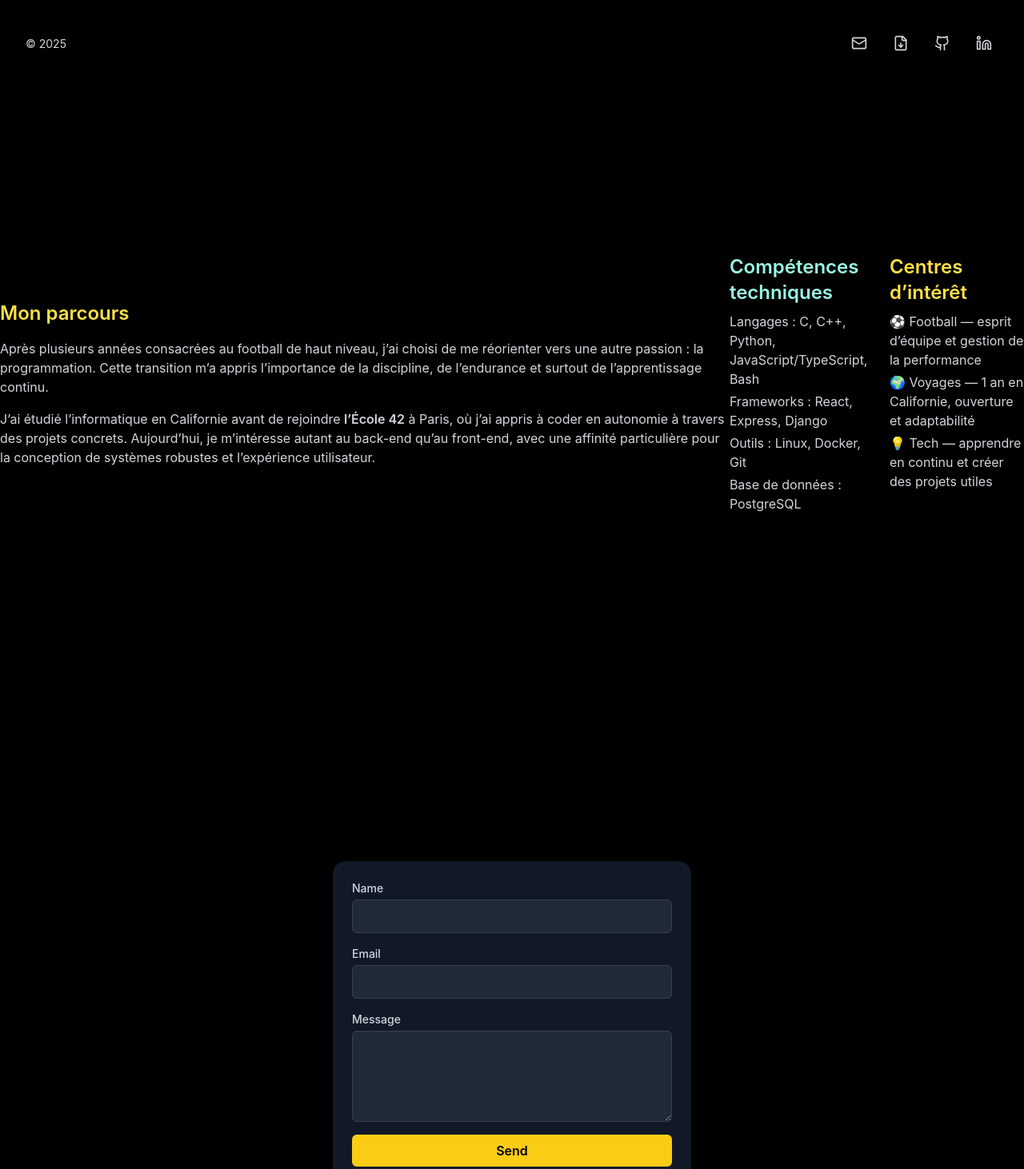
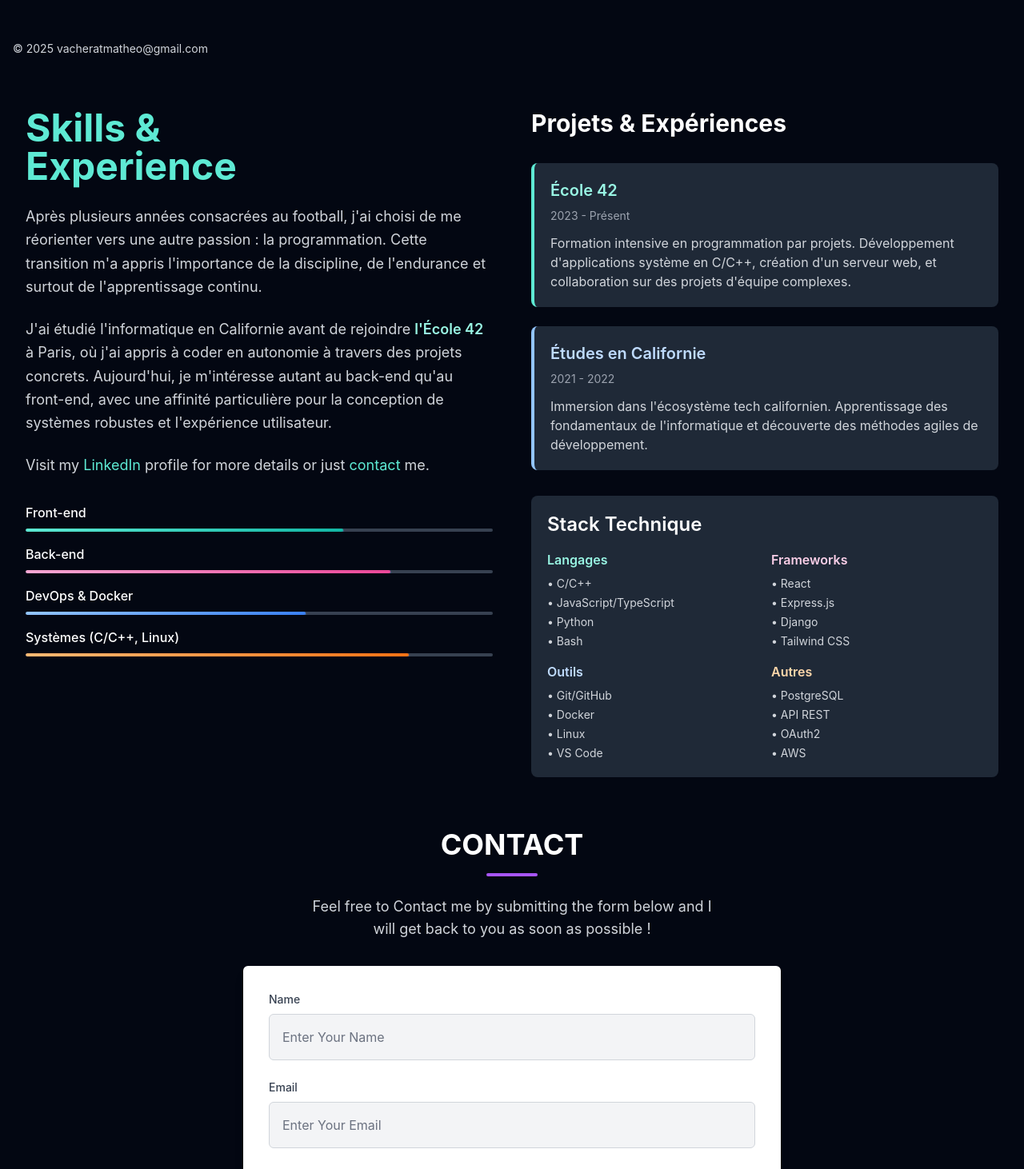
Before and after one commit to mvachera/Portfolio, a React (Create React App) app: page / in a window 1280 px wide. Shown: the part 720-2182 px from the top of the page at 80% size. Built offline with nearby package versions, Linux system fonts and the light colour scheme.

Commit message:
about and contact upgraded and others changes

```diff
--- a/src/components/Footer.tsx
+++ b/src/components/Footer.tsx
@@ -2,47 +2,9 @@ import { Mail, FileDown, Github, Linkedin } from "lucide-react";
 
 function Footer() {
 	return (
-		<footer className="bg-transparent w-full fixed bottom-2 flex justify-between items-center px-8">
+		<footer className="bg-transparent w-full fixed bottom-2 flex justify-between items-center px-4">
 			<div>
-				<span className="text-gray-300 text-sm">© 2025</span>
-			</div>
-			<div className="flex space-x-4">
-				<a
-            		href="mailto:vacheratmatheo@gmail.com"
-            		target="_blank"
-            		rel="noopener noreferrer"
-            		className="text-gray-300 hover:text-gray-300 transition-colors duration-200 p-2 hover:bg-gray-800 rounded-full"
-            		title="Email"
-          		>
-            		<Mail size={20} />
-          		</a>
-				<a
-					href="cv.pdf"
-					download
-					className="text-gray-300 hover:text-gray-300 transition-colors duration-200 p-2 hover:bg-gray-800 rounded-full"
-            		title="CV"
-				>
-					<FileDown size={20} />
-				</a>
-          		<a
-            		href="https://github.com/mvachera"
-            		target="_blank"
-            		rel="noopener noreferrer"
-            		className="text-gray-300 hover:text-gray-300 transition-colors duration-200 p-2 hover:bg-gray-800 rounded-full"
-            		title="GitHub"
-          		>
-            		<Github size={20} />
-          		</a>
-
-          		<a
-            		href="https://www.linkedin.com/in/math%C3%A9o-vacherat-b99248348/"
-            		target="_blank"
-            		rel="noopener noreferrer"
-            		className="text-gray-300 hover:text-white-400 transition-colors duration-200 p-2 hover:bg-gray-800 rounded-full"
-            		title="LinkedIn"
-          		>
-            		<Linkedin size={20} />
-          		</a>
+				<span className="text-gray-300 text-sm">© 2025 vacheratmatheo@gmail.com</span>
 			</div>
 		</footer>
 	)
--- a/src/components/Header.tsx
+++ b/src/components/Header.tsx
@@ -1,19 +1,18 @@
 import React from 'react';
-import { Link } from 'react-router-dom';
 import { Home, HelpCircle, Mail, Rocket } from 'lucide-react';
-import reactLogo from '../assets/logo.svg';
+// import reactLogo from '../assets/logo.svg';
 
 function Header() {
 	return (
-		<header className="fixed top-2 flex items-center justify-between w-full px-4">
+		<header className="bg-black fixed py-1 flex items-center justify-between w-full px-4">
 			<div className="flex items-center">
     			<img
-    			    src={reactLogo}
-    			    alt="background logo"
-    			    className="absolute w-24 h-24 opacity-20 animate-spin left-0"
-    			    style={{ animationDuration: '20s' }}
-    			/>
-    			<span className="font-light text-white sans-extralight ml-16">Mathéo Vacherat</span>
+  					src="me.png"
+  					alt="background logo"
+  					className="absolute w-16 h-16 animate-spin ml-2 mt-4 left-0 rounded-xl"
+  					style={{ animationDuration: '20s' }}
+				/>
+    			<span className="font-light text-white sans-extralight ml-16 mt-2">Mathéo Vacherat</span>
 			</div>
 			<nav className="flex justify-center space-x-6 px-6 py-3">
 				<a href="#home" className='flex items-center space-x-1'>
@@ -28,10 +27,10 @@ function Header() {
 					<Mail size={16} className='text-yellow-500' />
 					<span className='text-gray-400 hover:text-white'>Contact</span>
 				</a>
-				<Link to="/Projects" className='flex items-center space-x-1'>
+				<a href="#projects" className='flex items-center space-x-1'>
 					<Rocket size={16} className='text-purple-500' />
 					<span className='text-gray-400 hover:text-white'>Projects</span>
-				</Link>
+				</a>
 			</nav>
 			<div className="w-40"></div>
 		</header>
--- /dev/null
+++ b/src/components/Mes_contacts.tsx
@@ -0,0 +1,49 @@
+import { Mail, FileDown, Github, Linkedin } from "lucide-react";
+
+function Mes_contacts() {
+	return (
+		<div className="fixed left-0 top-1/2 transform -translate-y-1/2 z-50">
+			<div className="bg-gray-900 rounded-r-lg shadow-lg p-3">
+				<div className="flex flex-col space-y-4">
+					<a
+						href="cv.pdf"
+						download
+						className="text-gray-300 hover:text-white transition-colors duration-200 p-2 hover:bg-gray-800 rounded-full"
+						title="CV"
+					>
+						<FileDown size={20} />
+					</a>
+					<a
+						href="mailto:vacheratmatheo@gmail.com"
+						target="_blank"
+						rel="noopener noreferrer"
+						className="text-gray-300 hover:text-white transition-colors duration-200 p-2 hover:bg-gray-800 rounded-full"
+						title="Email"
+					>
+						<Mail size={20} />
+					</a>
+					<a
+						href="https://github.com/mvachera"
+						target="_blank"
+						rel="noopener noreferrer"
+						className="text-gray-300 hover:text-white transition-colors duration-200 p-2 hover:bg-gray-800 rounded-full"
+						title="GitHub"
+					>
+						<Github size={20} />
+					</a>
+					<a
+						href="https://www.linkedin.com/in/math%C3%A9o-vacherat-b99248348/"
+						target="_blank"
+						rel="noopener noreferrer"
+						className="text-gray-300 hover:text-white transition-colors duration-200 p-2 hover:bg-gray-800 rounded-full"
+						title="LinkedIn"
+					>
+						<Linkedin size={20} />
+					</a>
+				</div>
+			</div>
+		</div>
+	);
+}
+
+export default Mes_contacts;
--- a/src/pages/About.tsx
+++ b/src/pages/About.tsx
@@ -1,48 +1,178 @@
 function About() {
   return (
-		<div className="min-h-screen flex justify-center items-center">
-			<div className="space-y-4">
-          <h2 className="text-2xl font-semibold text-yellow-300">Mon parcours</h2>
+    <div className="min-h-screen text-white p-8 flex items-center">
+      <div className="max-w-7xl mx-auto mt-6">
+        <div className="grid lg:grid-cols-2 gap-12">
+          {/* Section gauche - Skills & Experience */}
+          <div className="space-y-8">
+            <div>
+              <h1 className="text-5xl font-bold text-teal-300 mb-6">
+                Skills &<br />
+                Experience
+              </h1>
+
+              <div className="space-y-6">
+                <p className="text-gray-300 text-lg leading-relaxed">
+                  Après plusieurs années consacrées au football, j'ai choisi
+                  de me réorienter vers une autre passion : la programmation. Cette
+                  transition m'a appris l'importance de la discipline, de l'endurance et
+                  surtout de l'apprentissage continu.
+                </p>
+
+                <p className="text-gray-300 text-lg leading-relaxed">
+                  J'ai étudié l'informatique en Californie avant de rejoindre{" "}
+                  <span className="font-semibold text-teal-200">l'École 42</span> à Paris, où j'ai appris
+                  à coder en autonomie à travers des projets concrets. Aujourd'hui, je
+                  m'intéresse autant au back-end qu'au front-end, avec une affinité
+                  particulière pour la conception de systèmes robustes et l'expérience
+                  utilisateur.<br/>
+                </p>
+                <p className="text-gray-300 text-lg leading-relaxed">
+                  Visit my{" "}
+                  <a
+                    href="https://www.linkedin.com/in/math%C3%A9o-vacherat-b99248348"
+                    target="_blank"
+                    rel="noopener noreferrer"
+                    className="text-teal-300 hover:underline"
+                  >
+                    LinkedIn
+                  </a>{" "}
+                  profile for more details or just{" "}
+                  <a
+                    href="#contact"
+                    className="text-teal-300 hover:underline"
+                  >
+                    contact
+                  </a>{" "}
+                  me.
+                </p>
+
+              </div>
+
+              {/* Barres de compétences techniques */}
+              <div className="mt-8 space-y-4">
+                <div>
+                  <div className="flex justify-between mb-2">
+                    <span className="text-white font-medium">Front-end</span>
+                  </div>
+                  <div className="w-full bg-gray-700 rounded-full h-1 overflow-hidden">
+                    <div className="bg-gradient-to-r from-teal-300 to-teal-500 h-1 rounded-full
+                    transition-all duration-1000 ease-out animate-pulse shadow-sm shadow-blue-400"
+                    style={{width: '68%'}}></div>
+                  </div>
+                </div>
+
+                <div>
+                  <div className="flex justify-between mb-2">
+                    <span className="text-white font-medium">Back-end</span>
+                  </div>
+                  <div className="w-full bg-gray-700 rounded-full h-1 overflow-hidden">
+                    <div className="bg-gradient-to-r from-pink-300 to-pink-500 h-1 rounded-full
+                    transition-all duration-1000 ease-out animate-pulse shadow-sm shadow-blue-400"
+                    style={{width: '78%'}}></div>
+                  </div>
+                </div>
+
+                <div>
+                  <div className="flex justify-between mb-2">
+                    <span className="text-white font-medium">DevOps & Docker</span>
+                  </div>
+                  <div className="w-full bg-gray-700 rounded-full h-1 overflow-hidden">
+                    <div className="bg-gradient-to-r from-blue-300 to-blue-500 h-1 rounded-full
+                    transition-all duration-1000 ease-out animate-pulse shadow-sm shadow-blue-400"
+                    style={{width: '60%'}}></div>
+                  </div>
+                </div>
+
+                <div>
+                  <div className="flex justify-between mb-2">
+                    <span className="text-white font-medium">Systèmes (C/C++, Linux)</span>
+                  </div>
+                  <div className="w-full bg-gray-700 rounded-full h-1 overflow-hidden">
+                    <div className="bg-gradient-to-r from-orange-300 to-orange-500 h-1 rounded-full
+                    transition-all duration-1000 ease-out animate-pulse shadow-sm shadow-blue-400"
+                    style={{width: '82%'}}></div>
+                  </div>
+                </div>
+              </div>
+            </div>
+          </div>
+
+          {/* Section droite - Projets & Expériences */}
+          <div className="space-y-8">
+            <div>
+              <h2 className="text-3xl font-bold text-white mb-8">
+                Projets & Expériences
+              </h2>
+
+              <div className="bg-gray-800 rounded-lg p-5 mb-6 border-l-4 border-teal-300">
+                <h3 className="text-xl font-semibold text-teal-200 mb-2">École 42</h3>
+                <p className="text-gray-400 text-sm mb-3">2023 - Présent</p>
                 <p className="text-gray-300">
-            Après plusieurs années consacrées au football de haut niveau, j’ai choisi
-            de me réorienter vers une autre passion : la programmation. Cette
-            transition m’a appris l’importance de la discipline, de l’endurance et
-            surtout de l’apprentissage continu.
-          </p>
-          <p className="text-gray-300">
-            J’ai étudié l’informatique en Californie avant de rejoindre{" "}
-            <span className="font-semibold">l’École 42</span> à Paris, où j’ai appris
-            à coder en autonomie à travers des projets concrets. Aujourd’hui, je
-            m’intéresse autant au back-end qu’au front-end, avec une affinité
-            particulière pour la conception de systèmes robustes et l’expérience
-            utilisateur.
+                  Formation intensive en programmation par projets. Développement
+                  d'applications système en C/C++, création d'un serveur web,
+                  et collaboration sur des projets d'équipe complexes.
                 </p>
               </div>
-        <div className="grid md:grid-cols-2 gap-8">
+
+              <div className="bg-gray-800 rounded-lg p-5 mb-6 border-l-4 border-blue-300">
+                <h3 className="text-xl font-semibold text-blue-200 mb-2">Études en Californie</h3>
+                <p className="text-gray-400 text-sm mb-3">2021 - 2022</p>
+                <p className="text-gray-300">
+                  Immersion dans l'écosystème tech californien. Apprentissage
+                  des fondamentaux de l'informatique et découverte des méthodes
+                  agiles de développement.
+                </p>
+              </div>
+            </div>
+
+            {/* Section compétences techniques détaillées */}
+            <div className="bg-gray-800 rounded-lg p-5">
+              <h3 className="text-2xl font-semibold text-white mb-4">Stack Technique</h3>
+              <div className="grid grid-cols-2 gap-4">
                 <div>
-            <h2 className="text-2xl font-semibold text-teal-200 mb-2">
-              Compétences techniques
-            </h2>
-            <ul className="space-y-1 text-gray-300">
-              <li>Langages : C, C++, Python, JavaScript/TypeScript, Bash</li>
-              <li>Frameworks : React, Express, Django</li>
-              <li>Outils : Linux, Docker, Git</li>
-              <li>Base de données : PostgreSQL</li>
+                  <h4 className="font-semibold text-teal-200 mb-2">Langages</h4>
+                  <ul className="space-y-1 text-gray-300 text-sm">
+                    <li>• C/C++</li>
+                    <li>• JavaScript/TypeScript</li>
+                    <li>• Python</li>
+                    <li>• Bash</li>
                   </ul>
                 </div>
                 <div>
-            <h2 className="text-2xl font-semibold text-yellow-300 mb-2">
-              Centres d’intérêt
-            </h2>
-            <ul className="space-y-1 text-gray-300">
-              <li>⚽ Football — esprit d’équipe et gestion de la performance</li>
-              <li>🌍 Voyages — 1 an en Californie, ouverture et adaptabilité</li>
-              <li>💡 Tech — apprendre en continu et créer des projets utiles</li>
+                  <h4 className="font-semibold text-pink-200 mb-2">Frameworks</h4>
+                  <ul className="space-y-1 text-gray-300 text-sm">
+                    <li>• React</li>
+                    <li>• Express.js</li>
+                    <li>• Django</li>
+                    <li>• Tailwind CSS</li>
+                  </ul>
+                </div>
+                <div>
+                  <h4 className="font-semibold text-blue-200 mb-2">Outils</h4>
+                  <ul className="space-y-1 text-gray-300 text-sm">
+                    <li>• Git/GitHub</li>
+                    <li>• Docker</li>
+                    <li>• Linux</li>
+                    <li>• VS Code</li>
+                  </ul>
+                </div>
+                <div>
+                  <h4 className="font-semibold text-orange-200 mb-2">Autres</h4>
+                  <ul className="space-y-1 text-gray-300 text-sm">
+                    <li>• PostgreSQL</li>
+                    <li>• API REST</li>
+                    <li>• OAuth2</li>
+                    <li>• AWS</li>
                   </ul>
                 </div>
               </div>
             </div>
-	)
+          </div>
+        </div>
+      </div>
+    </div>
+  );
 }
 
 export default About;
--- a/src/pages/Accueil.tsx
+++ b/src/pages/Accueil.tsx
@@ -1,13 +1,15 @@
 import Header from '../components/Header';
 import Footer from '../components/Footer';
+import Mes_contacts from '../components/Mes_contacts';
 import Home from './Home'
 import About from './About';
 import Contact from './Contact'
 
 function Accueil() {
 	return (
-		<div className="bg-black min-h-screen">
+		<div className="bg-gray-950 min-h-screen">
 			<Header />
+			<Mes_contacts />
 			<section id='home'>
 				<Home />
 			</section>
--- a/src/pages/Contact.tsx
+++ b/src/pages/Contact.tsx
@@ -1,47 +1,67 @@
 function Contact() {
   return (
-		<div className="min-h-screen flex justify-center items-center">
-			<form className="w-full max-w-md bg-gray-900 p-6 rounded-2xl shadow-lg space-y-4">
+    <div className="min-h-screen flex justify-center items-center p-8">
+      <div className="w-full max-w-2xl">
+        {/* Titre CONTACT centré au-dessus du formulaire */}
+        <div className="text-center mb-8">
+          <h1 className="text-4xl font-bold text-white mb-4">CONTACT</h1>
+          <div className="w-16 h-1 bg-purple-500 mx-auto mb-6 rounded-lg"></div>
+          <p className="text-gray-300 text-lg max-w-lg mx-auto">
+            Feel free to Contact me by submitting the form below and I will get back to you as soon as possible !
+          </p>
+        </div>
+
+        {/* Formulaire agrandi */}
+        <form className="bg-white p-8 rounded-md shadow-lg space-y-6">
           <div>
-  				  <label htmlFor="name" className="block text-sm font-medium text-gray-300">Name</label>
+            <label htmlFor="name" className="block text-sm font-medium text-gray-700 mb-2">Name</label>
             <input
               type="text"
               id="name"
               name="name"
-  				    className="mt-1 block w-full rounded-md bg-gray-800 border border-gray-700 text-gray-200 focus:border-yellow-400 focus:ring focus:ring-yellow-400/20 p-2"
+              placeholder="Enter Your Name"
+              className="w-full rounded-md bg-gray-100 border border-gray-300 text-gray-900 placeholder-gray-500 focus:border-purple-500 focus:ring focus:ring-purple-500/20 p-4 text-base"
               required
             />
           </div>
+
           <div>
-  				  <label htmlFor="email" className="block text-sm font-medium text-gray-300">Email</label>
+            <label htmlFor="email" className="block text-sm font-medium text-gray-700 mb-2">Email</label>
             <input
               type="email"
               id="email"
               name="email"
-  				    className="mt-1 block w-full rounded-md bg-gray-800 border border-gray-700 text-gray-200 focus:border-yellow-400 focus:ring focus:ring-yellow-400/20 p-2"
+              placeholder="Enter Your Email"
+              className="w-full rounded-md bg-gray-100 border border-gray-300 text-gray-900 placeholder-gray-500 focus:border-purple-500 focus:ring focus:ring-purple-500/20 p-4 text-base"
               required
             />
           </div>
+
           <div>
-  				  <label htmlFor="message" className="block text-sm font-medium text-gray-300">Message</label>
+            <label htmlFor="message" className="block text-sm font-medium text-gray-700 mb-2">Message</label>
             <textarea
               id="message"
               name="message"
-  				    rows={4}
-  				    className="mt-1 block w-full rounded-md bg-gray-800 border border-gray-700 text-gray-200 focus:border-yellow-400 focus:ring focus:ring-yellow-400/20 p-2"
+              rows={8}
+              placeholder="Enter Your Message"
+              className="w-full rounded-md bg-gray-100 border border-gray-300 text-gray-900 placeholder-gray-500 focus:border-purple-500 focus:ring focus:ring-purple-500/20 p-4 text-base resize-none"
               required
             ></textarea>
           </div>
+
+          {/* Bouton aligné à droite */}
+          <div className="flex justify-end">
             <button
               type="submit"
-  				  className="w-full bg-yellow-400 text-black font-semibold py-2 px-4 rounded-md hover:bg-yellow-300 transition-colors"
+              className="bg-purple-500 text-white font-semibold py-3 px-8 rounded-md hover:bg-purple-600 transition-colors"
             >
-  				  Send
+              Send Message
             </button>
+          </div>
         </form>
-
       </div>
-	)
+    </div>
+  );
 }
 
 export default Contact;
```
Also changed, not shown: public/me.png (added), 1 other file (tests, documents, lock files or other folders). Lines whose indentation alone changed are shown as unchanged.
